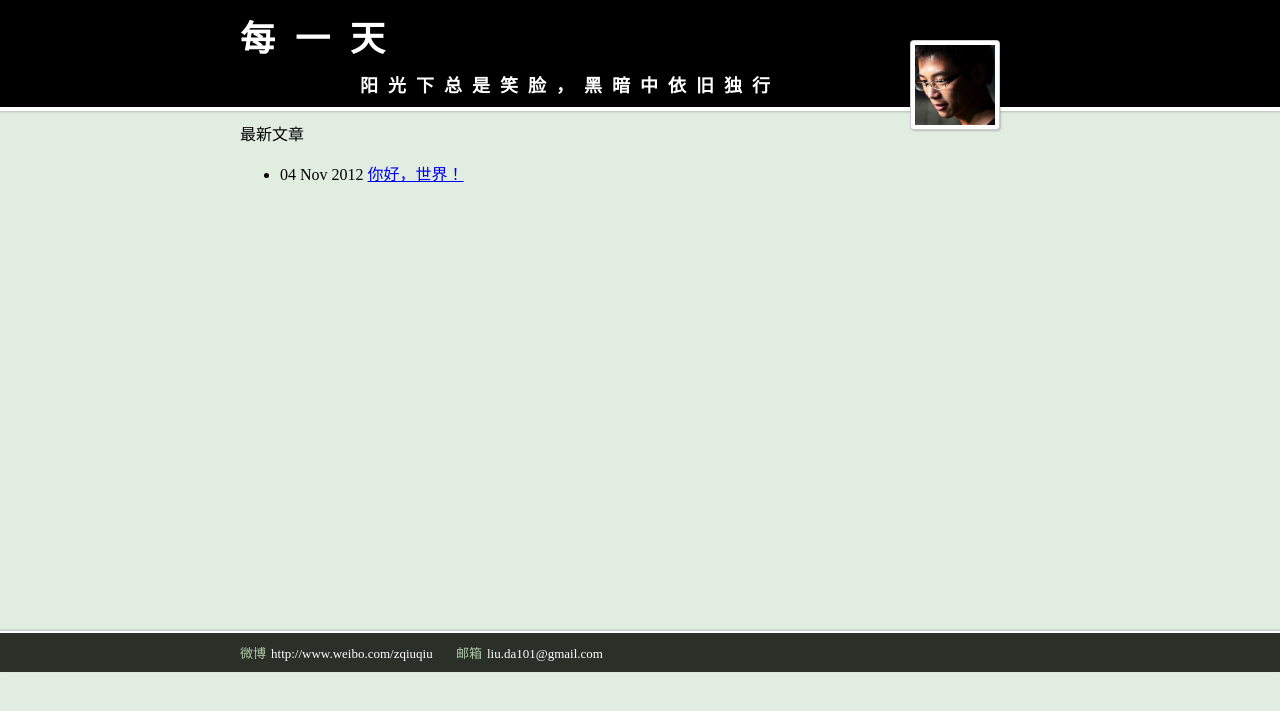
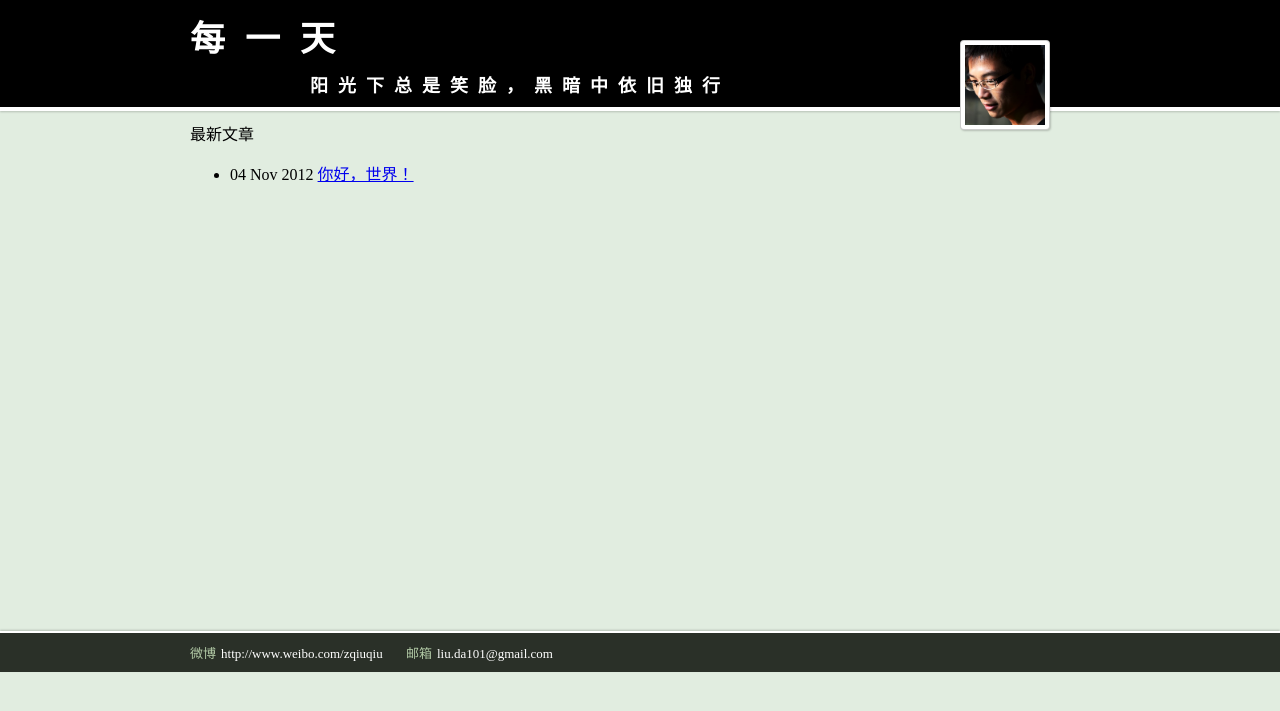
Before and after one commit to liuda101/liuda101.github.com, a Jekyll site: the page built from index.html, in a window 1280 px wide. Shown: the top 711 px of the page. Built offline with Jekyll 4.4.1, drawn with Linux system fonts in a browser that asks for light colours.

Commit message:
set width to 900

```diff
--- a/styles/site.css
+++ b/styles/site.css
@@ -2,7 +2,7 @@ html,body,header,footer,div,section,p,span,h1,h2{padding:0;margin:0;}
 
 html,body{background-color:#e1ede0;}
 
-.wrapper{width:800px;margin:0 auto;position:relative;}
+.wrapper{width:900px;margin:0 auto;position:relative;}
 
 header{color:white;background-color:black;padding-top:10px;padding-bottom:10px;border-bottom:4px solid white;box-shadow:0px 1px 2px rgba(0,0,0,0.2);}
 header h1{font-size:35px;letter-spacing:20px;padding-bottom:10px;}
```
